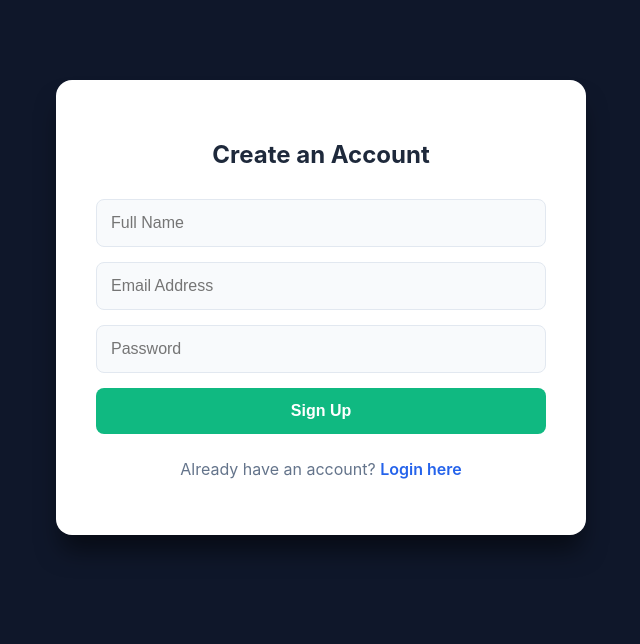
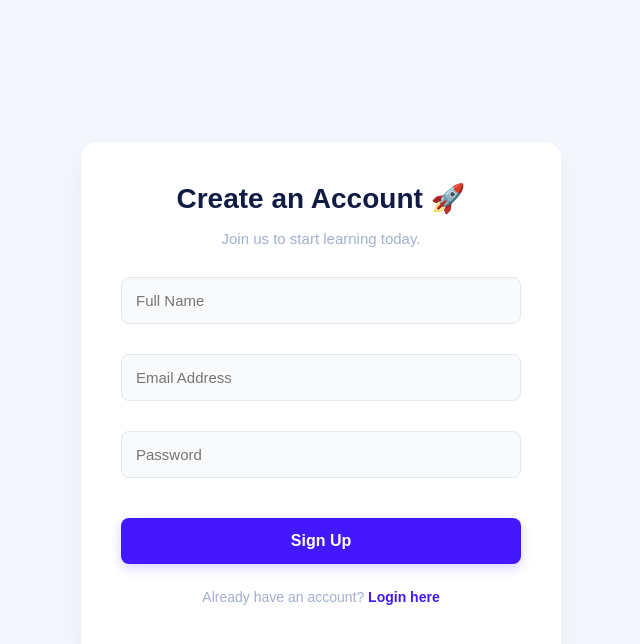
Before and after one commit to LinalDevdun/ai-study-assistant, a React app in the folder frontend/: page /register in a window 1280 px wide. Shown: the top 644 px of the page, without its empty margins (319-959 px from the left). Built offline with nearby package versions, Linux system fonts and the light colour scheme; the HTML template or start-up script is replaced by a standard one.

Commit message:
style(auth): apply modern UI theme to login and register pages

```diff
--- a/frontend/src/pages/Login.jsx
+++ b/frontend/src/pages/Login.jsx
@@ -1,49 +1,97 @@
 import { useState } from 'react';
+import { useNavigate, Link } from 'react-router-dom';
 import axios from 'axios';
-import { useNavigate, Link } from 'react-router-dom';
-import '../index.css'; // This imports your new global theme!
+import '../index.css';
 
 function Login() {
   const [email, setEmail] = useState('');
   const [password, setPassword] = useState('');
-  const [error, setError] = useState('');
+  const [message, setMessage] = useState('');
   const navigate = useNavigate();
 
   const handleLogin = async (e) => {
     e.preventDefault();
     try {
-      // 1. Send the login request to your backend
-      const response = await axios.post('http://localhost:5000/login', {
-        email,
-        password
-      });
+      const response = await axios.post('http://localhost:5000/login', { email, password });
 
-      // 2. Save the JWT token to the browser's localStorage
       localStorage.setItem('token', response.data.token);
+      localStorage.setItem('role', response.data.role);
 
-      // 3. Send the user to the dashboard page
+      setMessage('Login successful! Redirecting...');
+
+      setTimeout(() => {
+        const userRole = response.data.role;
+
+        if (userRole === 'ADMIN') {
+           navigate('/admin-dashboard');
+        } else if (userRole === 'LECTURER') {
+           navigate('/lecturer-dashboard');
+        } else {
            navigate('/dashboard');
-    } catch (err) {
-      setError('Invalid email or password');
+        }
+      }, 1000);
+
+    } catch (error) {
+      setMessage(error.response?.data?.error || 'Login failed. Please try again.');
     }
   };
 
   return (
-    // The "card" class applies the white floating box from your new CSS
-    <div className="card">
-      <h2 style={{ marginBottom: '30px', color: '#1E293B' }}>🎓 Study Assistant</h2>
+    <div style={{
+      display: 'flex',
+      justifyContent: 'center',
+      alignItems: 'center',
+      height: '100vh',
+      width: '100vw',
+      position: 'fixed',
+      top: 0,
+      left: 0,
+      backgroundColor: '#F4F7FE',
+      fontFamily: 'sans-serif'
+    }}>
+      <div style={{
+        backgroundColor: '#FFFFFF',
+        padding: '40px',
+        borderRadius: '16px',
+        boxShadow: '0 10px 30px rgba(0,0,0,0.05)',
+        width: '100%',
+        maxWidth: '400px',
+        textAlign: 'center'
+      }}>
 
-      {/* Show an error message if the login fails */}
-      {error && <p style={{ color: '#EF4444', fontWeight: 'bold' }}>{error}</p>}
+        <h2 style={{ margin: '0 0 10px 0', color: '#111C44', fontSize: '28px' }}>Welcome Back 👋</h2>
+        <p style={{ color: '#A3AED0', marginBottom: '30px', fontSize: '15px' }}>Enter your email and password to sign in.</p>
 
-      <form onSubmit={handleLogin}>
-        {/* Notice how clean this is now! The CSS handles all the sizing and colors */}
+        {message && (
+          <p style={{
+            marginBottom: '20px',
+            padding: '10px',
+            borderRadius: '8px',
+            backgroundColor: message.includes('successful') ? '#D1FAE5' : '#FEE2E2',
+            color: message.includes('successful') ? '#059669' : '#DC2626',
+            fontWeight: 'bold',
+            fontSize: '14px'
+          }}>
+            {message}
+          </p>
+        )}
+
+        <form onSubmit={handleLogin} style={{ display: 'flex', flexDirection: 'column', gap: '15px' }}>
           <input
-          type="text"
+            type="email"
             placeholder="Email Address"
             value={email}
             onChange={(e) => setEmail(e.target.value)}
             required
+            style={{
+              padding: '14px',
+              borderRadius: '8px',
+              border: '1px solid #E2E8F0',
+              backgroundColor: '#F8FAFC',
+              color: '#111C44',
+              outline: 'none',
+              fontSize: '15px'
+            }}
           />
           <input
             type="password"
@@ -51,16 +99,36 @@ function Login() {
             value={password}
             onChange={(e) => setPassword(e.target.value)}
             required
+            style={{
+              padding: '14px',
+              borderRadius: '8px',
+              border: '1px solid #E2E8F0',
+              backgroundColor: '#F8FAFC',
+              color: '#111C44',
+              outline: 'none',
+              fontSize: '15px'
+            }}
           />
-        <button type="submit">
-          Login
+          <button type="submit" style={{
+            padding: '14px',
+            backgroundColor: '#4318FF',
+            color: '#FFFFFF',
+            border: 'none',
+            borderRadius: '8px',
+            fontWeight: 'bold',
+            fontSize: '16px',
+            cursor: 'pointer',
+            marginTop: '10px',
+            boxShadow: '0 4px 12px rgba(67, 24, 255, 0.2)'
+          }}>
+            Sign In
           </button>
         </form>
 
-      {/* Link to the registration page */}
-      <p style={{ marginTop: '25px', color: '#64748B' }}>
-        Don't have an account? <Link to="/register">Sign up here</Link>
+        <p style={{ marginTop: '25px', color: '#A3AED0', fontSize: '14px' }}>
+          Don't have an account? <Link to="/register" style={{ color: '#4318FF', fontWeight: 'bold', textDecoration: 'none' }}>Sign up here</Link>
         </p>
+      </div>
     </div>
   );
 }
--- a/frontend/src/pages/Register.jsx
+++ b/frontend/src/pages/Register.jsx
@@ -1,7 +1,7 @@
 import { useState } from 'react';
 import { useNavigate, Link } from 'react-router-dom';
 import axios from 'axios';
-import '../index.css'; // This applies your global theme!
+import '../index.css';
 
 function Register() {
   const [name, setName] = useState('');
@@ -13,12 +13,11 @@ function Register() {
   const handleRegister = async (e) => {
     e.preventDefault();
     try {
-      // Sending name, email, and password
       await axios.post('http://localhost:5000/register', { name, email, password });
       setMessage('Registration successful! Redirecting to login...');
 
       setTimeout(() => {
-        navigate('/');
+        navigate('/login');
       }, 2000);
 
     } catch (error) {
@@ -27,24 +26,61 @@ function Register() {
   };
 
   return (
-    // The "card" class puts everything inside a beautiful white floating box
-    <div className="card">
-      <h2 style={{ marginBottom: '30px', color: '#1E293B' }}>Create an Account</h2>
+    <div style={{
+      display: 'flex',
+      justifyContent: 'center',
+      alignItems: 'center',
+      height: '100vh',
+      width: '100vw',
+      position: 'fixed',
+      top: 0,
+      left: 0,
+      backgroundColor: '#F4F7FE',
+      fontFamily: 'sans-serif'
+    }}>
+      <div style={{
+        backgroundColor: '#FFFFFF',
+        padding: '40px',
+        borderRadius: '16px',
+        boxShadow: '0 10px 30px rgba(0,0,0,0.05)',
+        width: '100%',
+        maxWidth: '400px',
+        textAlign: 'center'
+      }}>
+
+        <h2 style={{ margin: '0 0 10px 0', color: '#111C44', fontSize: '28px' }}>Create an Account 🚀</h2>
+        <p style={{ color: '#A3AED0', marginBottom: '30px', fontSize: '15px' }}>Join us to start learning today.</p>
 
         {message && (
-        <p style={{ marginBottom: '20px', color: message.includes('successful') ? '#10B981' : '#EF4444', fontWeight: 'bold' }}>
+          <p style={{
+            marginBottom: '20px',
+            padding: '10px',
+            borderRadius: '8px',
+            backgroundColor: message.includes('successful') ? '#D1FAE5' : '#FEE2E2',
+            color: message.includes('successful') ? '#059669' : '#DC2626',
+            fontWeight: 'bold',
+            fontSize: '14px'
+          }}>
             {message}
           </p>
         )}
 
-      <form onSubmit={handleRegister}>
-        {/* CSS handles all the padding, borders, and hover effects now */}
+        <form onSubmit={handleRegister} style={{ display: 'flex', flexDirection: 'column', gap: '15px' }}>
           <input
             type="text"
             placeholder="Full Name"
             value={name}
             onChange={(e) => setName(e.target.value)}
             required
+            style={{
+              padding: '14px',
+              borderRadius: '8px',
+              border: '1px solid #E2E8F0',
+              backgroundColor: '#F8FAFC',
+              color: '#111C44',
+              outline: 'none',
+              fontSize: '15px'
+            }}
           />
           <input
             type="email"
@@ -52,6 +88,15 @@ function Register() {
             value={email}
             onChange={(e) => setEmail(e.target.value)}
             required
+            style={{
+              padding: '14px',
+              borderRadius: '8px',
+              border: '1px solid #E2E8F0',
+              backgroundColor: '#F8FAFC',
+              color: '#111C44',
+              outline: 'none',
+              fontSize: '15px'
+            }}
           />
           <input
             type="password"
@@ -59,15 +104,36 @@ function Register() {
             value={password}
             onChange={(e) => setPassword(e.target.value)}
             required
+            style={{
+              padding: '14px',
+              borderRadius: '8px',
+              border: '1px solid #E2E8F0',
+              backgroundColor: '#F8FAFC',
+              color: '#111C44',
+              outline: 'none',
+              fontSize: '15px'
+            }}
           />
-        <button type="submit" className="btn-green">
+          <button type="submit" style={{
+            padding: '14px',
+            backgroundColor: '#4318FF',
+            color: '#FFFFFF',
+            border: 'none',
+            borderRadius: '8px',
+            fontWeight: 'bold',
+            fontSize: '16px',
+            cursor: 'pointer',
+            marginTop: '10px',
+            boxShadow: '0 4px 12px rgba(67, 24, 255, 0.2)'
+          }}>
             Sign Up
           </button>
         </form>
 
-      <p style={{ marginTop: '25px', color: '#64748B' }}>
-        Already have an account? <Link to="/">Login here</Link>
+        <p style={{ marginTop: '25px', color: '#A3AED0', fontSize: '14px' }}>
+          Already have an account? <Link to="/login" style={{ color: '#4318FF', fontWeight: 'bold', textDecoration: 'none' }}>Login here</Link>
         </p>
+      </div>
     </div>
   );
 }
```
Lines whose indentation alone changed are shown as unchanged.
